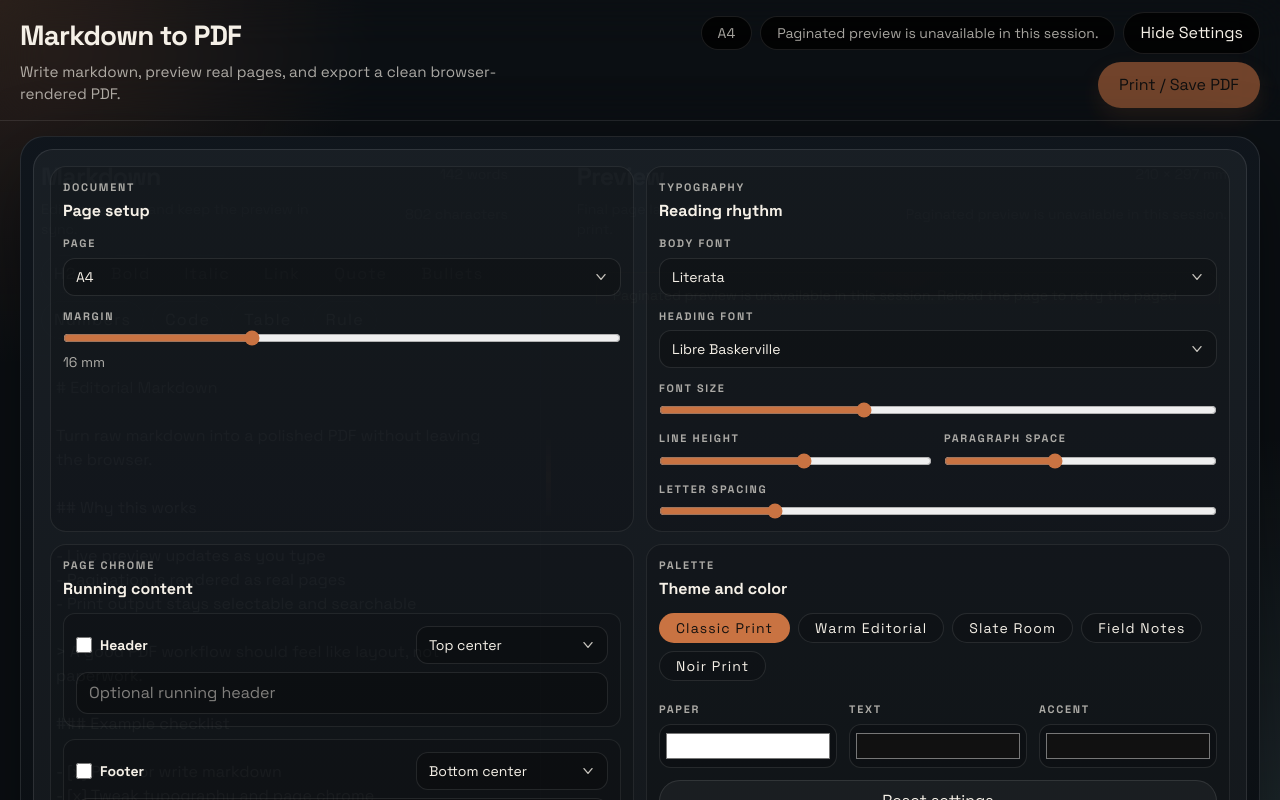
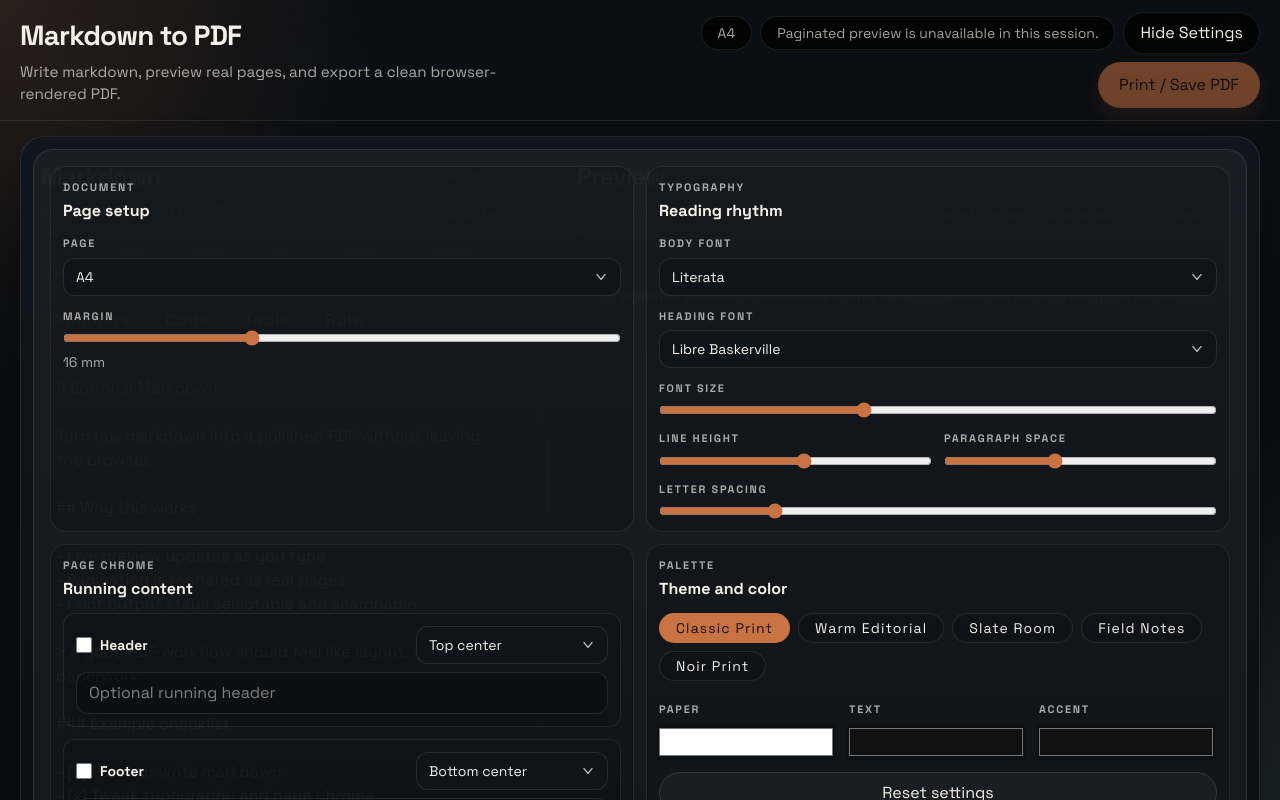
Before and after one commit to ohnicholas93/markdown-to-pdf, a React (Vite) app: page / in a window 1280 px wide. Both pictures are taken after a click on the button "Document Settings". Shown: the top 800 px of the page. Built offline with nearby package versions, Linux system fonts and the light colour scheme.

Commit message:
Refactor PaletteColorField input styling for improved appearance and adjust select element styles for better dark mode support in CSS.

```diff
--- a/src/App.tsx
+++ b/src/App.tsx
@@ -220,7 +220,7 @@ const PaletteColorField = memo(function PaletteColorField({
       <span className={controlLabelClass}>{label}</span>
       <input
         aria-label={ariaLabel}
-        className="h-11 w-full cursor-pointer rounded-xl border border-white/10 bg-black/20 p-1"
+        className="h-9 w-full cursor-pointer bg-black/20 p-0 -ml-0.5"
         ref={inputRef}
         type="color"
         value={draftValue}
--- a/src/index.css
+++ b/src/index.css
@@ -58,6 +58,17 @@ textarea {
   font: inherit;
 }
 
+select {
+  color-scheme: dark;
+}
+
+select,
+option,
+optgroup {
+  color: var(--chrome-text);
+  background-color: color-mix(in srgb, var(--chrome-surface) 92%, black 8%);
+}
+
 a {
   color: inherit;
 }
```
